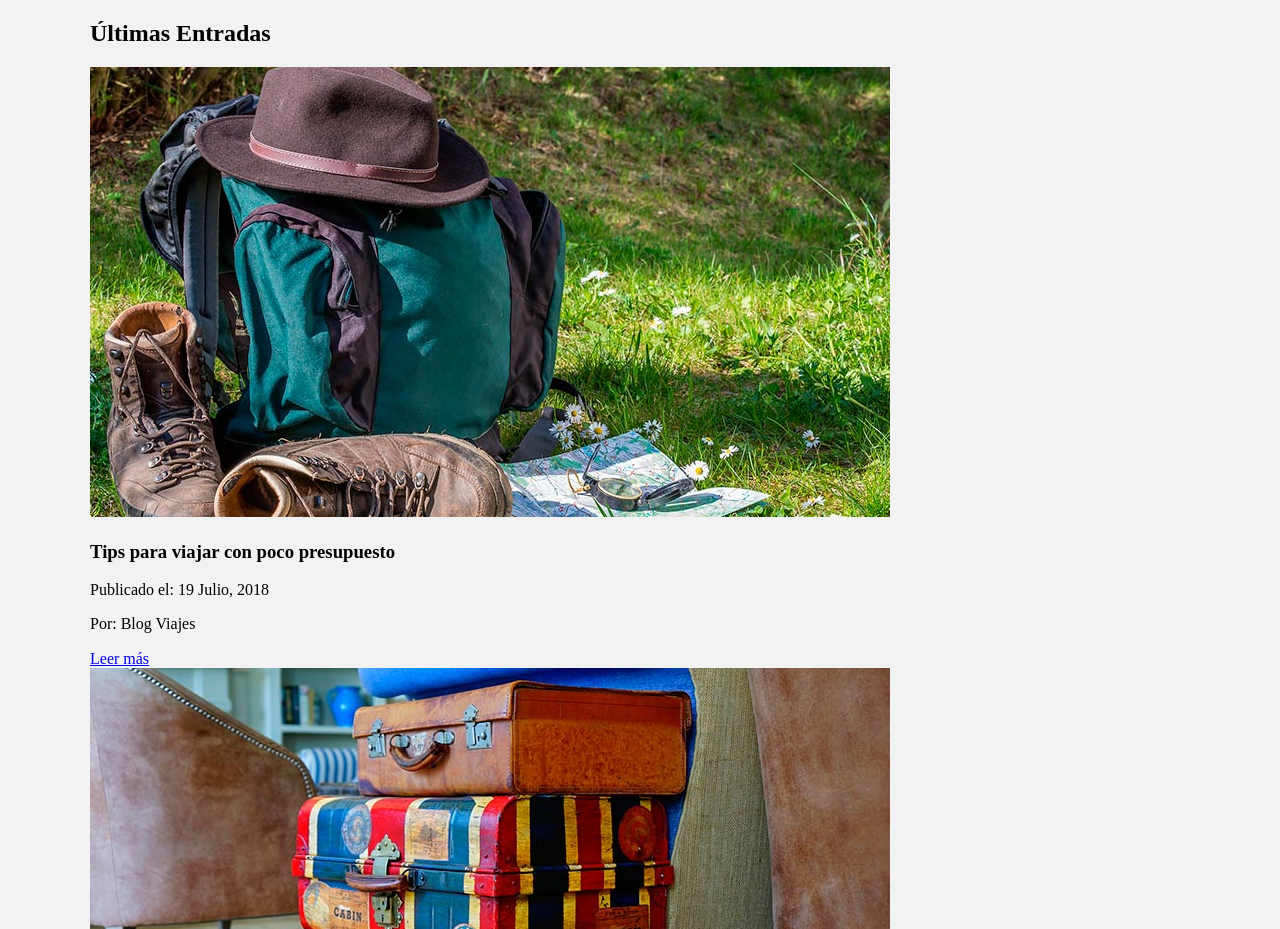
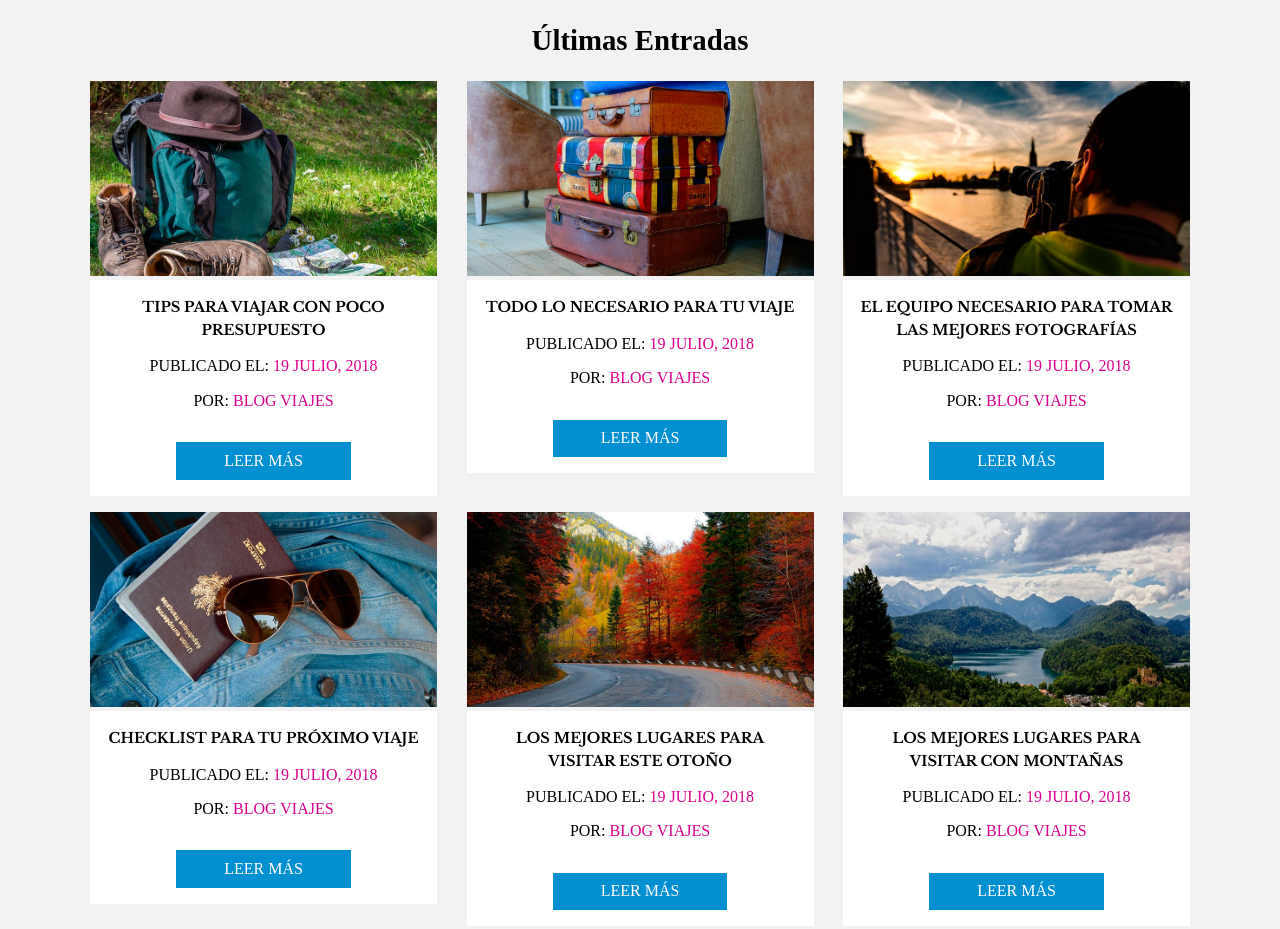
Before and after one commit to JuanChavezLopez/CSS-Grid-y-Flexbox-La-Gu-a-Definitiva-Crea-10-Proyectos, a plain HTML site: page cards-flexbox/index.html in a window 1280 px wide. Shown: the top 929 px of the page. Drawn offline with nearby package versions, Linux system fonts and the light colour scheme.

Commit message:
first commit

```diff
--- a/cards-flexbox/css/styles.css
+++ b/cards-flexbox/css/styles.css
@@ -8,16 +8,69 @@ body{
     margin: 0 auto;
 }
 
-img{
+h2 {
+    flex: 0 1 100%;
+    text-align: center;
+    font-size: 1.8rem;
+}
+
+h3{
+    font-family: 'Libre Baskerville', serif;
+    margin: 0;
+    font-weight: 700;
+}
+
+img {
     max-width: 100%;
 }
-h2{
-    flex: 0 1 100%;
+
+        /* MEDIA QUERYS */
+
+@media screen and (min-width:480px) {
+    .contenido-principal{
+        display: flex;
+        flex-wrap: wrap;
+        justify-content: space-between;
+    }
+
+    .entrada{
+        flex: 0 1 calc(50% - 1rem);
+    }
 }
 
-.contenido-principal{
-    display: flex;
-    flex-wrap: wrap;
+@media screen and (min-width:768px) {
+
+    .entrada{
+        flex: 0 1 calc(33% - 1rem);
+    }
 }
 
-/* MEDIA QUERYS */
+.entrada{
+    margin-bottom: 1rem;
+}
+.contenido{
+    background-color: white;
+    text-align: center;
+    padding: 1rem;
+    text-transform: uppercase;
+
+}
+
+.contenido span{
+    color: #db008d;
+}
+
+.contenido h3{
+    text-align: center;
+    font-size: .9rem;
+    line-height: 1.4rem;
+}
+
+.boton{
+    background-color: #008fd1;
+    color: white;
+    padding: .6rem 3rem;
+    margin-top: 1rem;
+    display: inline-block;
+    text-decoration: none;
+}
```
